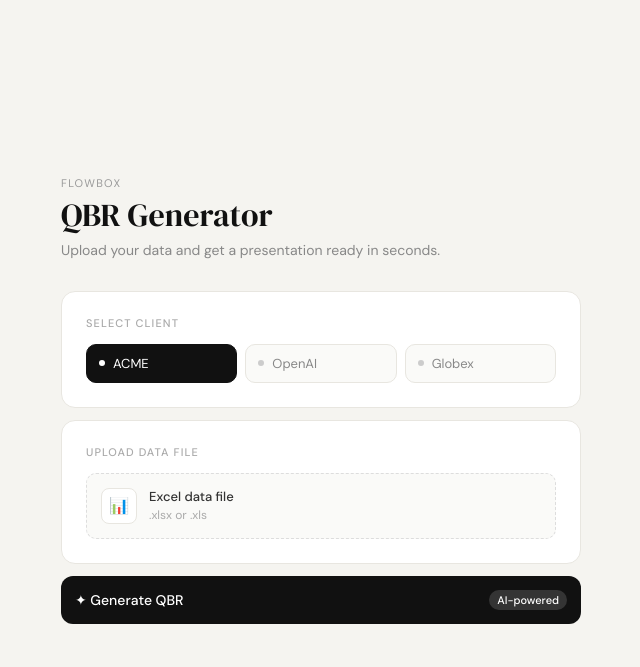
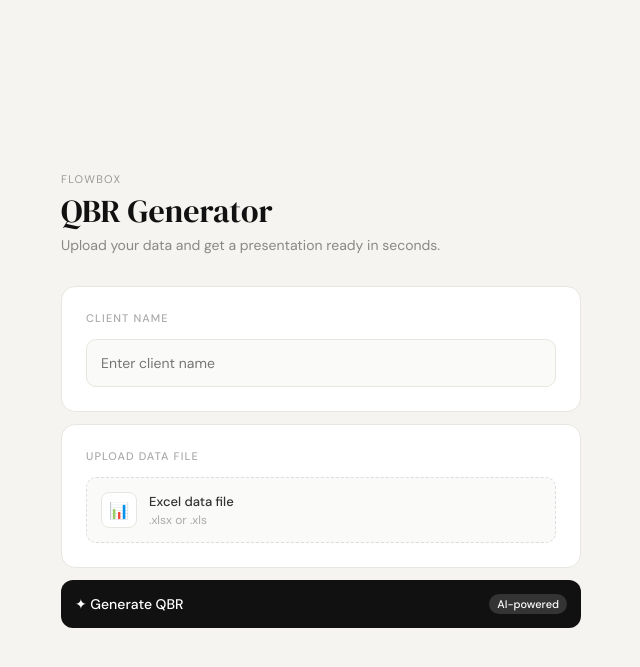
Before and after one commit to jeanbouaziz/qbr-app, a Flask app: page / in a window 1280 px wide. Shown: the top 667 px of the page, without its empty margins (319-959 px from the left). Run offline with Flask 3, Linux system fonts and the light colour scheme.

Commit message:
connect anthropic api key

```diff
--- a/app.py
+++ b/app.py
@@ -11,6 +11,7 @@ from pptx.util import Inches
 from openpyxl import load_workbook
 
 import anthropic
+import os
 
 app = Flask(__name__)
 
@@ -107,7 +108,9 @@ def generate_qbr():
     # -------------------------------------------------
     print("⏳ Calling Claude API...")
 
-    anthropic_client = anthropic.Anthropic()
+    anthropic_client = anthropic.Anthropic(
+    api_key=os.environ["ANTHROPIC_API_KEY"]
+)
 
     kpi_summary = f"""
     All figures are averages over the last 12 months:
--- a/templates/index.html
+++ b/templates/index.html
@@ -4,18 +4,28 @@
     <meta charset="UTF-8">
     <meta name="viewport" content="width=device-width, initial-scale=1.0">
     <title>QBR Generator</title>
+
     <link rel="preconnect" href="https://fonts.googleapis.com">
+
     <link href="https://fonts.googleapis.com/css2?family=DM+Serif+Display&family=DM+Sans:wght@400;500&display=swap" rel="stylesheet">
+
     <style>
-        * { box-sizing: border-box; margin: 0; padding: 0; }
+
+        * {
+            box-sizing: border-box;
+            margin: 0;
+            padding: 0;
+        }
 
         body {
             font-family: 'DM Sans', sans-serif;
             background: #f5f4f0;
             min-height: 100vh;
+
             display: flex;
             align-items: center;
             justify-content: center;
+
             padding: 2rem 1rem;
         }
 
@@ -24,7 +34,9 @@
             max-width: 520px;
         }
 
-        .header { margin-bottom: 2rem; }
+        .header {
+            margin-bottom: 2rem;
+        }
 
         .eyebrow {
             font-size: 11px;
@@ -43,7 +55,10 @@
             line-height: 1.2;
         }
 
-        .subtitle { font-size: 14px; color: #888; }
+        .subtitle {
+            font-size: 14px;
+            color: #888;
+        }
 
         .card {
             background: #fff;
@@ -62,60 +77,43 @@
             margin-bottom: 14px;
         }
 
-        .client-grid {
-            display: grid;
-            grid-template-columns: repeat(3, 1fr);
-            gap: 8px;
+        .client-input {
+            width: 100%;
+            padding: 14px;
+            border: 1px solid #e8e6e0;
+            border-radius: 10px;
+            font-size: 14px;
+            font-family: 'DM Sans', sans-serif;
+            background: #fafaf8;
+            color: #333;
+            outline: none;
         }
 
-        .client-option {
-            border: 1px solid #e8e6e0;
-            border-radius: 10px;
-            padding: 10px 12px;
-            cursor: pointer;
-            display: flex;
-            align-items: center;
-            gap: 8px;
-            font-size: 13px;
-            color: #888;
-            background: #fafaf8;
-            user-select: none;
-            transition: all 0.15s ease;
+        .client-input:focus {
+            border-color: #999;
         }
-
-        .client-option:hover { border-color: #ccc; color: #333; }
-
-        .client-option.selected {
-            border-color: #111;
-            background: #111;
-            color: #fff;
-        }
-
-        .dot {
-            width: 6px;
-            height: 6px;
-            border-radius: 50%;
-            background: #ccc;
-            flex-shrink: 0;
-            transition: background 0.15s;
-        }
-
-        .client-option.selected .dot { background: #fff; }
 
         .upload-zone {
             border: 1px dashed #ddd;
             border-radius: 10px;
             padding: 14px;
+
             display: flex;
             align-items: center;
             gap: 12px;
+
             cursor: pointer;
             position: relative;
+
             background: #fafaf8;
+
             transition: all 0.15s ease;
         }
 
-        .upload-zone:hover { border-color: #bbb; background: #f5f5f2; }
+        .upload-zone:hover {
+            border-color: #bbb;
+            background: #f5f5f2;
+        }
 
         .upload-zone.has-file {
             border-style: solid;
@@ -138,9 +136,11 @@
             border-radius: 8px;
             background: #fff;
             border: 1px solid #e8e6e0;
+
             display: flex;
             align-items: center;
             justify-content: center;
+
             flex-shrink: 0;
             font-size: 16px;
         }
@@ -157,30 +157,46 @@
             margin-bottom: 2px;
         }
 
-        .upload-text .sub { font-size: 12px; color: #aaa; }
+        .upload-text .sub {
+            font-size: 12px;
+            color: #aaa;
+        }
 
-        .upload-zone.has-file .upload-text .title { color: #1e7e34; }
+        .upload-zone.has-file .upload-text .title {
+            color: #1e7e34;
+        }
 
         .generate-btn {
             width: 100%;
             padding: 14px;
+
             background: #111;
             color: #fff;
+
             border: none;
             border-radius: 12px;
+
             font-family: 'DM Sans', sans-serif;
             font-size: 14px;
             font-weight: 500;
+
             cursor: pointer;
+
             display: flex;
             align-items: center;
             justify-content: center;
             gap: 10px;
+
             transition: opacity 0.15s;
         }
 
-        .generate-btn:hover { opacity: 0.85; }
-        .generate-btn:active { transform: scale(0.99); }
+        .generate-btn:hover {
+            opacity: 0.85;
+        }
+
+        .generate-btn:active {
+            transform: scale(0.99);
+        }
 
         .ai-badge {
             margin-left: auto;
@@ -195,7 +211,9 @@
             align-items: center;
             justify-content: center;
             gap: 8px;
+
             margin-top: 14px;
+
             font-size: 13px;
             color: #999;
         }
@@ -203,91 +221,146 @@
         .spinner {
             width: 14px;
             height: 14px;
+
             border: 2px solid #ddd;
             border-top-color: #999;
             border-radius: 50%;
+
             animation: spin 0.8s linear infinite;
         }
 
-        @keyframes spin { to { transform: rotate(360deg); } }
+        @keyframes spin {
+            to {
+                transform: rotate(360deg);
+            }
+        }
+
     </style>
 </head>
 
 <body>
+
     <div class="container">
 
         <div class="header">
             <div class="eyebrow">Flowbox</div>
+
             <h1>QBR Generator</h1>
-            <p class="subtitle">Upload your data and get a presentation ready in seconds.</p>
+
+            <p class="subtitle">
+                Upload your data and get a presentation ready in seconds.
+            </p>
         </div>
 
-        <form method="POST" action="/generate_qbr" enctype="multipart/form-data" id="qbrForm">
+        <form
+            method="POST"
+            action="/generate_qbr"
+            enctype="multipart/form-data"
+            id="qbrForm"
+        >
 
             <div class="card">
-                <div class="section-label">Select client</div>
-                <div class="client-grid" id="clientGrid">
-                    <div class="client-option selected" data-value="acme">
-                        <span class="dot"></span> ACME
-                    </div>
-                    <div class="client-option" data-value="openai">
-                        <span class="dot"></span> OpenAI
-                    </div>
-                    <div class="client-option" data-value="globex">
-                        <span class="dot"></span> Globex
-                    </div>
+
+                <div class="section-label">
+                    Client name
                 </div>
-                <input type="hidden" name="client" id="clientInput" value="acme">
+
+                <input
+                    type="text"
+                    name="client"
+                    class="client-input"
+                    placeholder="Enter client name"
+                    required
+                >
+
             </div>
 
             <div class="card">
-                <div class="section-label">Upload data file</div>
+
+                <div class="section-label">
+                    Upload data file
+                </div>
+
                 <div class="upload-zone" id="excelZone">
-                    <input type="file" name="excel" accept=".xlsx,.xls" required id="excelInput">
-                    <div class="upload-icon">📊</div>
+
+                    <input
+                        type="file"
+                        name="excel"
+                        accept=".xlsx,.xls"
+                        required
+                        id="excelInput"
+                    >
+
+                    <div class="upload-icon">
+                        📊
+                    </div>
+
                     <div class="upload-text">
-                        <div class="title" id="excelLabel">Excel data file</div>
-                        <div class="sub">.xlsx or .xls</div>
+                        <div class="title" id="excelLabel">
+                            Excel data file
+                        </div>
+
+                        <div class="sub">
+                            .xlsx or .xls
+                        </div>
                     </div>
+
                 </div>
+
             </div>
 
-            <button type="submit" class="generate-btn" id="submitBtn">
+            <button
+                type="submit"
+                class="generate-btn"
+                id="submitBtn"
+            >
+
                 ✦ Generate QBR
-                <span class="ai-badge">AI-powered</span>
+
+                <span class="ai-badge">
+                    AI-powered
+                </span>
+
             </button>
 
             <div class="loading" id="loadingState">
+
                 <div class="spinner"></div>
+
                 Generating your QBR — this may take a moment...
+
             </div>
 
         </form>
+
     </div>
 
     <script>
-        document.querySelectorAll('.client-option').forEach(option => {
-            option.addEventListener('click', () => {
-                document.querySelectorAll('.client-option').forEach(o => o.classList.remove('selected'));
-                option.classList.add('selected');
-                document.getElementById('clientInput').value = option.dataset.value;
-            });
-        });
 
         document.getElementById('excelInput').addEventListener('change', function () {
+
             const zone = document.getElementById('excelZone');
             const label = document.getElementById('excelLabel');
+
             if (this.files.length) {
+
                 zone.classList.add('has-file');
+
                 label.textContent = this.files[0].name;
             }
         });
 
         document.getElementById('qbrForm').addEventListener('submit', function () {
+
             document.getElementById('submitBtn').disabled = true;
+
             document.getElementById('submitBtn').style.opacity = '0.5';
+
             document.getElementById('loadingState').style.display = 'flex';
+
         });
+
     </script>
+
 </body>
 </html>
```
